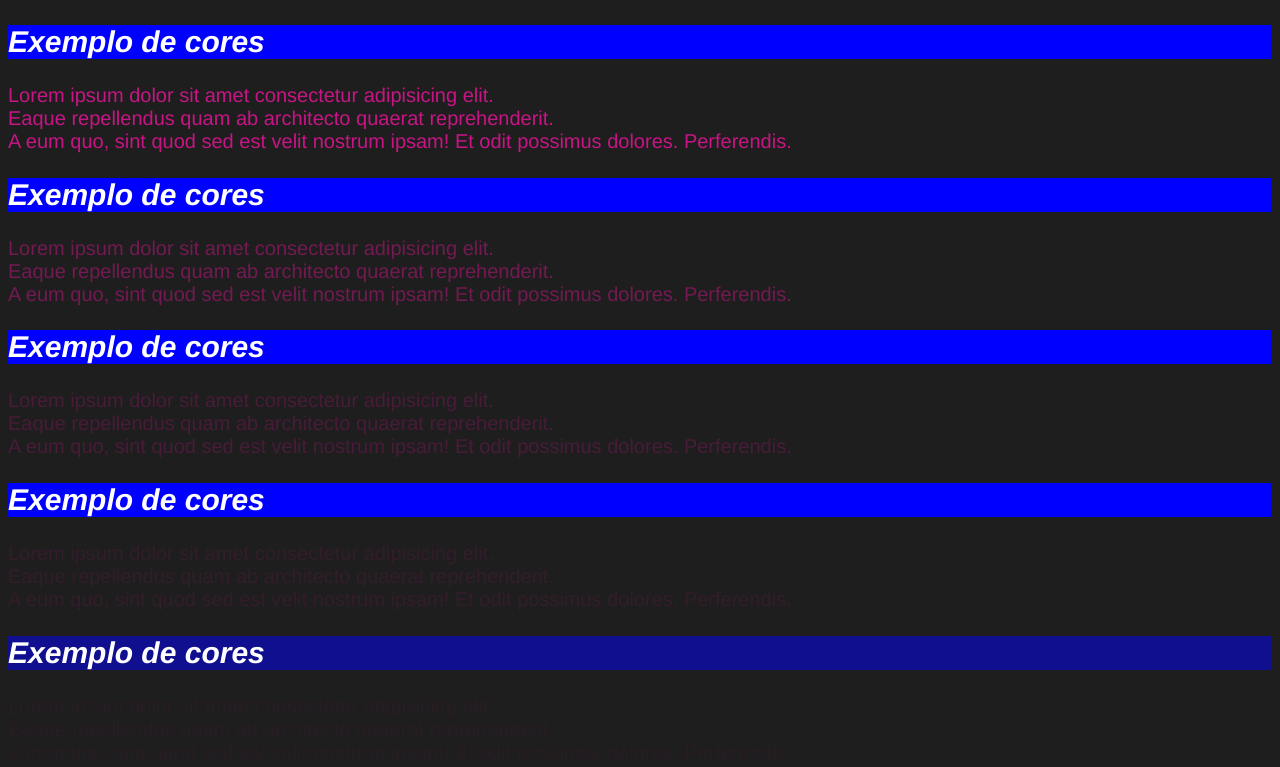
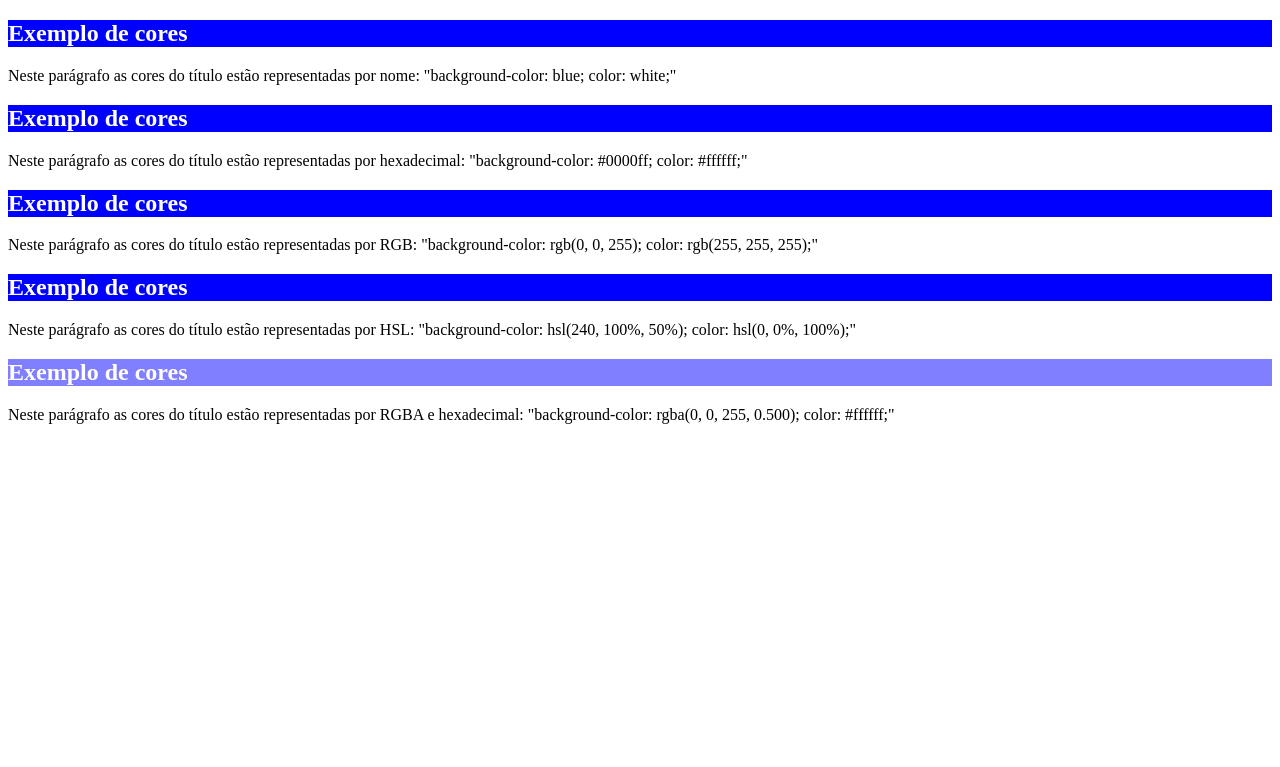
Before and after one commit to ArthurHick0/HTML-CSS, a plain HTML site: page exercicios/mark-16/index.html in a window 1280 px wide. Drawn offline with Linux system fonts and the light colour scheme.

Commit message:
Capitulo sobre cores completo

```diff
--- a/exercicios/mark-16/index.html
+++ b/exercicios/mark-16/index.html
@@ -5,23 +5,6 @@
     <meta charset="UTF-8">
     <meta name="viewport" content="width=device-width, initial-scale=1.0">
     <link rel="shortcut icon" href="/favicons/favicon-vscode.png" type="image/x-icon">
-    <style>
-        body {
-            background-color: #000000e1;
-            color: #ffffff;
-            font-family: 'Franklin Gothic Medium', 'Arial Narrow', Arial, sans-serif;
-        }
-
-        h2 {
-            font-size: 30px;
-            font-style: oblique;
-        }
-
-        p {
-            text-align: left;
-            font-size: 20px;
-        }
-    </style>
     <title>Cores em CSS</title>
 </head>
 
@@ -29,9 +12,8 @@
     <!-- Representação por nomes (Inline) -->
 
     <h2 style="background-color: blue; color: white;">Exemplo de cores</h2>
-    <p style="color: mediumvioletred;">
-        Lorem ipsum dolor sit amet consectetur adipisicing elit. <br> Eaque repellendus quam ab architecto quaerat
-        reprehenderit. <br> A eum quo, sint quod sed est velit nostrum ipsam! Et odit possimus dolores. Perferendis.
+    <p>
+        Neste parágrafo as cores do título estão representadas por nome: "background-color: blue; color: white;"
     </p>
 
     <!-- Representação por códigos Hexadecimais -->
@@ -41,9 +23,8 @@
     <h2 style="background-color: #0000ff; color: #ffffff;">
         Exemplo de cores
     </h2>
-    <p style="color: rgba(199, 21, 134, 0.500);">
-        Lorem ipsum dolor sit amet consectetur adipisicing elit. <br> Eaque repellendus quam ab architecto quaerat
-        reprehenderit. <br> A eum quo, sint quod sed est velit nostrum ipsam! Et odit possimus dolores. Perferendis.
+    <p>
+        Neste parágrafo as cores do título estão representadas por hexadecimal: "background-color: #0000ff; color: #ffffff;"
     </p>
 
     <!-- Representação em RGB (red, green, blue) -->
@@ -51,27 +32,26 @@
     <h2 style="background-color: rgb(0, 0, 255); color: rgb(255, 255, 255);">
         Exemplo de cores
     </h2>
-    <p style="color: #c7158640;">
-        Lorem ipsum dolor sit amet consectetur adipisicing elit. <br> Eaque repellendus quam ab architecto quaerat
-        reprehenderit. <br> A eum quo, sint quod sed est velit nostrum ipsam! Et odit possimus dolores. Perferendis.
+    <p>
+        Neste parágrafo as cores do título estão representadas por RGB: "background-color: rgb(0, 0, 255); color: rgb(255, 255, 255);"
     </p>
 
     <!-- Representação em HLS (Hue: matiz, Saturation: saturação, Luminosity: luminosidade) -->
 
-    <h2 style="background-color: hsl(240, 100%, 50%); color: hsl(0, 0%, 100%); color: hsl;">
+    <h2 style="background-color: hsl(240, 100%, 50%); color: hsl(0, 0%, 100%);">
         Exemplo de cores
     </h2>
-    <p style="color: hsla(322, 82%, 43%, 0.125);">
-        Lorem ipsum dolor sit amet consectetur adipisicing elit. <br> Eaque repellendus quam ab architecto quaerat
-        reprehenderit. <br> A eum quo, sint quod sed est velit nostrum ipsam! Et odit possimus dolores. Perferendis.
+    <p>
+        Neste parágrafo as cores do título estão representadas por HSL: "background-color: hsl(240, 100%, 50%); color: hsl(0, 0%, 100%);"
     </p>
+
+    <!-- representação em RGBA: A = alpha = controle de transparência -->
 
     <h2 style="background-color: rgba(0, 0, 255, 0.500); color: #ffffff;">
         Exemplo de cores
     </h2>
-    <p style="color: rgba(199, 21, 134, 0.062);">
-        Lorem ipsum dolor sit amet consectetur adipisicing elit. <br> Eaque repellendus quam ab architecto quaerat
-        reprehenderit. <br> A eum quo, sint quod sed est velit nostrum ipsam! Et odit possimus dolores. Perferendis.
+    <p>
+        Neste parágrafo as cores do título estão representadas por RGBA e hexadecimal: "background-color: rgba(0, 0, 255, 0.500); color: #ffffff;"
     </p>
 </body>
 
--- /dev/null
+++ b/exercicios/mark-16/style.css
@@ -0,0 +1,34 @@
+@charset "UTF-8";
+
+* {
+    font-family: Arial, Helvetica, sans-serif;
+    /* height: 100%; */
+}
+
+body {
+    background-image: linear-gradient(to right, #F1D8C9, #F2C3A7);
+}
+
+main {
+    background-color: white;
+    border-radius: 10px;
+    box-shadow: 5px 5px 15px rgb(136, 109, 93, 0.616);
+    width: 600px;
+    padding: 10px;
+    margin: auto;
+}
+
+h1 {
+    color: #F39209;
+    text-align: center;
+    text-shadow: 1px 1px 2px rgb(129, 77, 5, 0.726);
+}
+
+h2 {
+    color: #125189;
+}
+
+p {
+    text-align: justify;
+
+}
```
Also changed, not shown: exercicios/mark-16/cor02.html (added, +35 -0 lines), exercicios/mark-16/cor03.html (added, +66 -0 lines), 1 other file.
